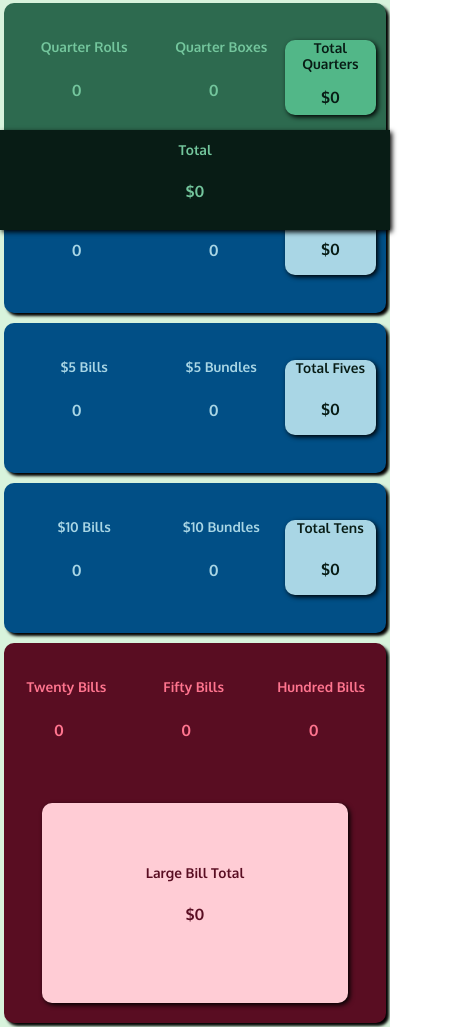
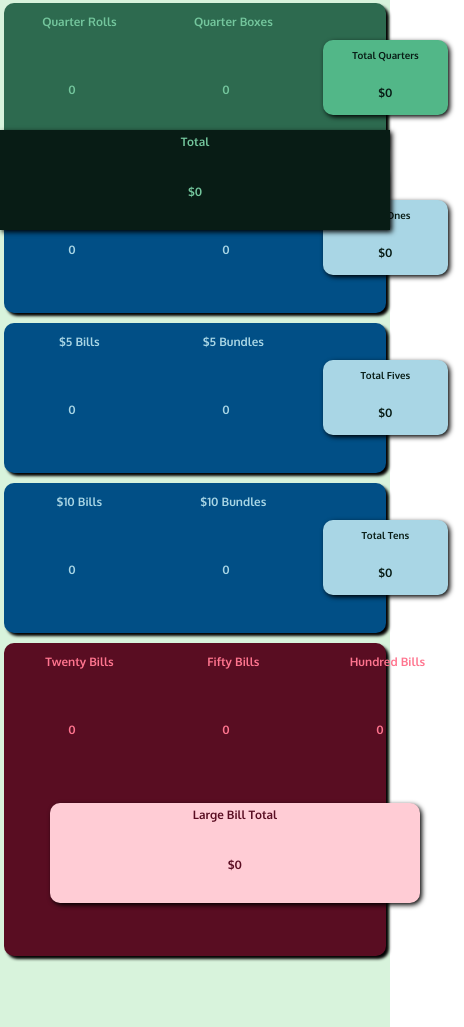
Before and after one commit to Arrangedgodly/vault-counter-v2, a plain HTML site: page index.html in a window 390 px wide. Shown: the part 614-1641 px from the top of the page, 464 px wide, since content can reach past the window. Drawn offline with Linux system fonts and the light colour scheme.

Commit message:
refactor: style changes for smoothness on mobile

```diff
--- a/blocks/button.css
+++ b/blocks/button.css
@@ -6,7 +6,7 @@
 
 .button__label {
   text-align: center;
-  font-size: 2.25vw;
+  font-size: 2vw;
   color: #74C69D;
   margin: 5px 0 5px 0;
 }
@@ -44,8 +44,8 @@
   }
 
   .button__label_alt {
-    font-size: 4vw;
-    margin: 0 0 10px 0;
+    font-size: 3vw;
+    margin: 10px 0 10px 0;
   }
 }
 
@@ -56,11 +56,11 @@
   }
 
   .button__label {
-    font-size: 3.5vw;
+    font-size: 3vw;
   }
 
   .button__label_alt {
-    font-size: 3.5vw;
-    margin: 0 0 10px 0;
+    font-size: 2.5vw;
+    margin: 10px 0 10px 0;
   }
 }
--- a/blocks/container.css
+++ b/blocks/container.css
@@ -44,10 +44,18 @@
   .container {
     min-height: 200px;
   }
+
+  .container_square_red {
+    min-height: 150px;
+  }
 }
 
 @media screen and (max-width: 500px) {
   .container {
     min-height: 150px;
   }
+
+  .container_square_red {
+    min-height: 100px;
+  }
 }
--- a/blocks/count.css
+++ b/blocks/count.css
@@ -9,8 +9,8 @@
   color: #74C69D;
   margin: 5px 0 5px 0;
   border-style: none;
-  width: 50px;
-  height: 50px;
+  width: 150px;
+  height: 100px;
   background-color: rgba(0,0,0,0);
 }
 
@@ -42,6 +42,6 @@
 
 @media screen and (max-width: 500px) {
   .count {
-    font-size: 4vw;
+    font-size: 3vw;
   }
 }
```
